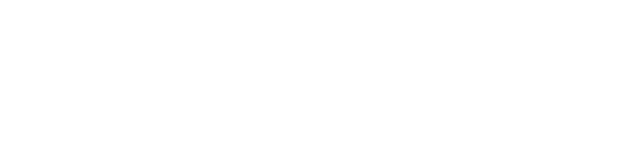
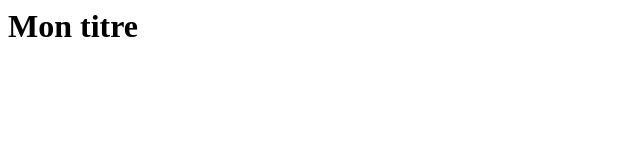
Before and after one commit to dounmogni/formation-git, a plain HTML site: page index.html in a window 1280 px wide. Shown: the whole page, without its empty margins (0-640 px from the left). Drawn offline with Linux system fonts and the light colour scheme.

Commit message:
first html page and css

```diff
--- a/index.html
+++ b/index.html
@@ -1 +1,6 @@
-<html> </html>
+<html>
+ <body>
+ <h1>Mon  titre </h1>
+
+ </body>
+</html>
--- /dev/null
+++ b/style.css
@@ -0,0 +1,4 @@
+body{
+	color:green;
+
+}
```
Also changed, not shown: 1 other file.
